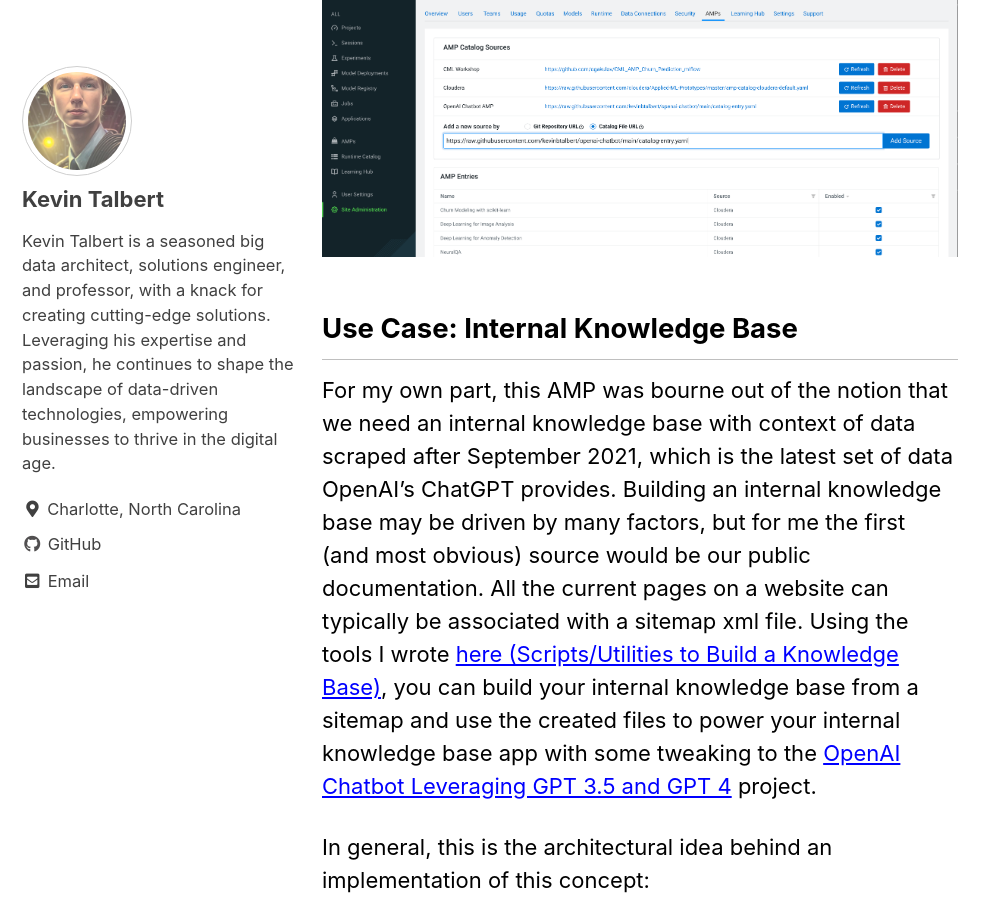
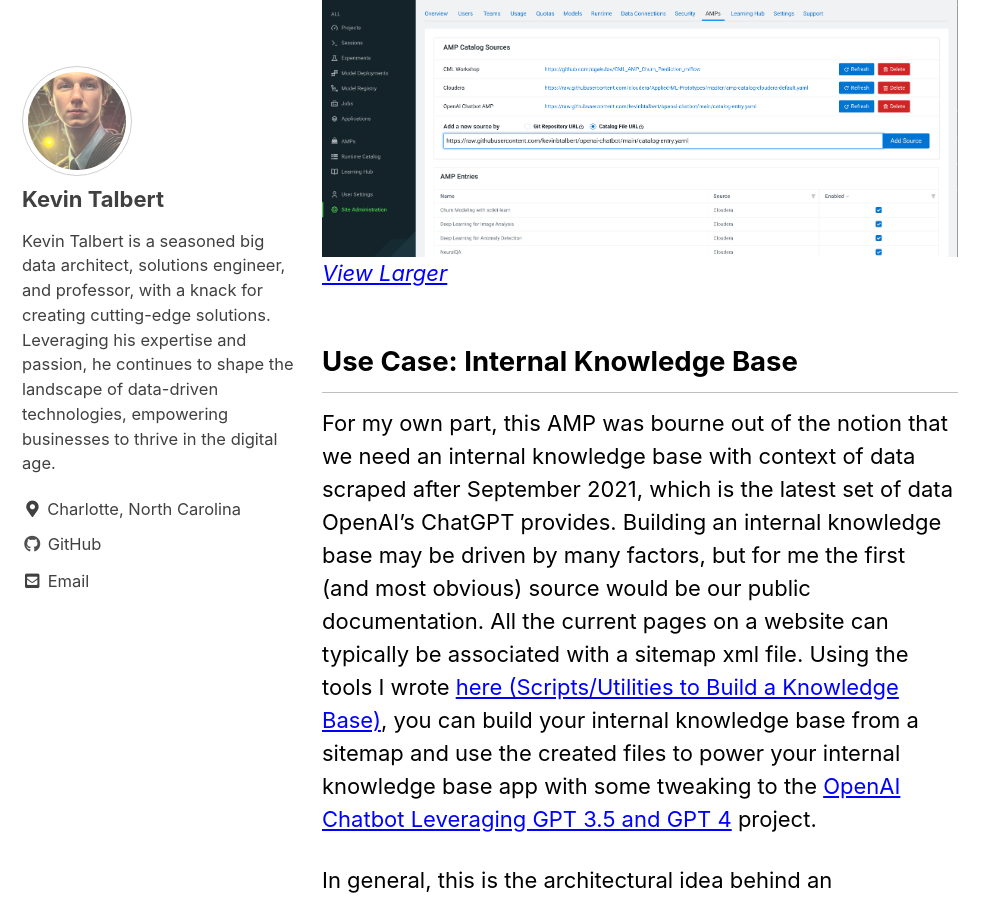
Before and after one commit to kevinbtalbert/kevinbtalbert.github.io, a Jekyll site: the page built from _posts/2023-09-10-ai-workflows.md, in a window 1280 px wide and 900 px high, scrolled down 2188 px. Shown: the whole window, without its empty margins (0-999 px from the left). Built offline with Jekyll 4.4.1, drawn with Linux system fonts in a browser that asks for light colours; cached includes are drawn as plain includes.

```diff
--- a/_posts/2023-09-10-ai-workflows.md
+++ b/_posts/2023-09-10-ai-workflows.md
@@ -17,6 +17,7 @@
 As is the theme with this blog, I am all about providing easy solutions that you can jump into using with little prework. So oftentimes the path to building something great seems to revolve around spending 50% of your time just getting your environments and technology set up to start building. In the AI space, much of the insights companies want to get out of AI can begin with a common baseline that is deployable across solutions. This is what Cloudera has provided with AMPs (Applied Machine Learning Prototypes) in its CML offering. This past week, I've been working to enable GPT 3.5 and GPT 4 as the semantic search engine for the fully open-source [LLM Chatbot Augmented with Enterprise Data](https://github.com/cloudera/CML_AMP_LLM_Chatbot_Augmented_with_Enterprise_Data). The idea is that because of the massive amount of parameters GPT 3.5 and GPT 4 have been trained on (some estimates are in the trillions), they provide an incredibly accurate answer to the prompt/context they are given (much more accurate than any open source counterpart, to date). If you want to follow my efforts on this, check out that repo here: [OpenAI Chatbot Leveraging GPT 3.5 and GPT 4](https://github.com/kevinbtalbert/openai-chatbot). You can add the custom AMP to your library by the catalog URL: [https://raw.githubusercontent.com/kevinbtalbert/openai-chatbot/main/catalog-entry.yaml](https://raw.githubusercontent.com/kevinbtalbert/openai-chatbot/main/catalog-entry.yaml)
 
 ![](/assets/posts/2023-09-10-ai-workflows/catalog-add.png)
+[*View Larger*](/assets/posts/2023-09-10-ai-workflows/catalog-add.png)
 
 ## Use Case: Internal Knowledge Base
 
```
